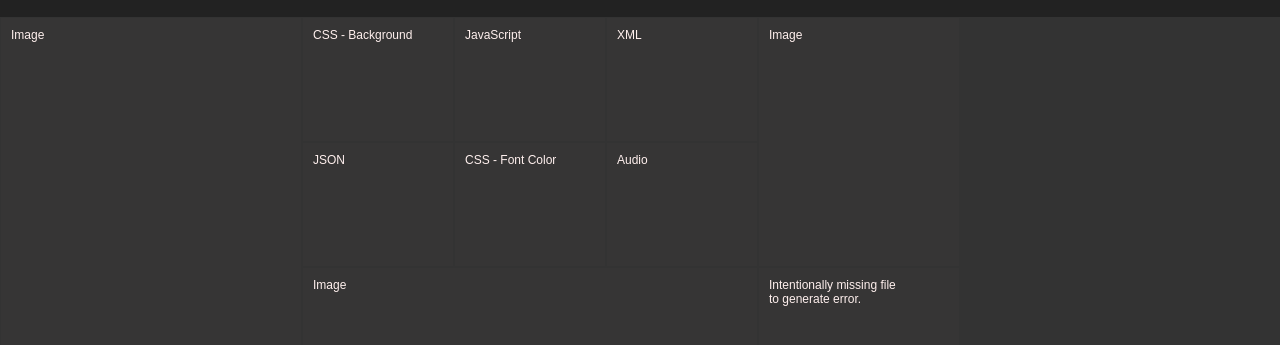
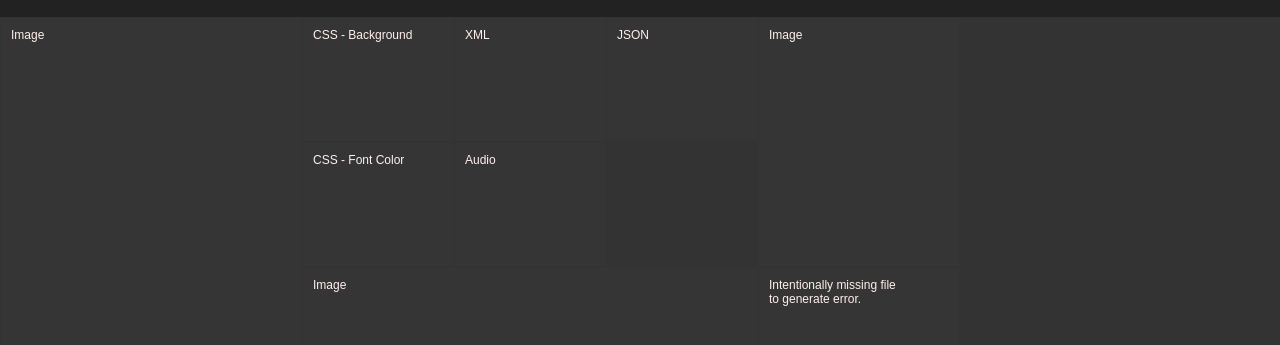
Before and after one commit to TumbleweedJS/TumbleweedJS, a plain HTML site: page samples/preload/MediaGrid.html in a window 1280 px wide. Shown: the part 83-428 px from the top of the page. Drawn offline with Linux system fonts and the light colour scheme.

Commit message:
Refs #27 : Fixe sample preload sound error.

```diff
--- a/samples/preload/MediaGrid.html
+++ b/samples/preload/MediaGrid.html
@@ -117,10 +117,6 @@
         <label>CSS - Background</label>
     </div>
 
-    <div id="assets/alert1.js" onclick="loadAsset(this)" class="gridBox">
-        <label>JavaScript</label>
-    </div>
-
     <div id="assets/grant.xml" onclick="loadAsset(this)" class="gridBox">
         <label>XML</label>
     </div>
@@ -137,7 +133,7 @@
         <label>CSS - Font Color</label>
     </div>
 
-    <div id="assets/Thunder.mp3|assets/Thunder.ogg" onclick="loadAsset(this)" class="gridBox">
+    <div id="assets/Thunder.mp3" onclick="loadAsset(this)" class="gridBox">
         <label>Audio</label>
     </div>
 
```
